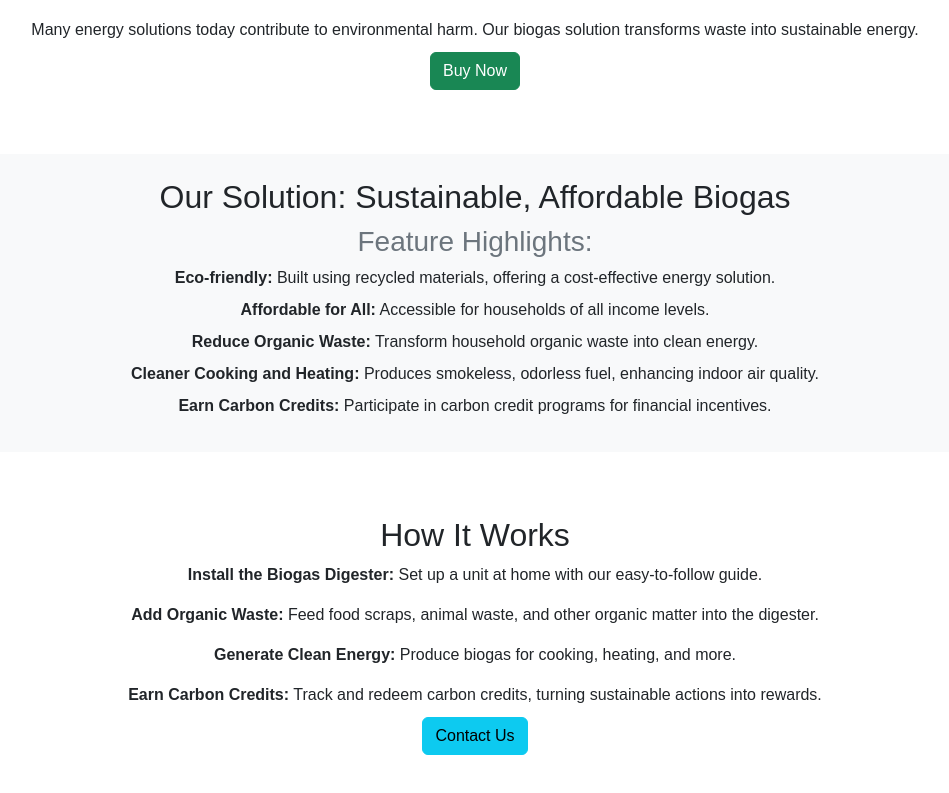
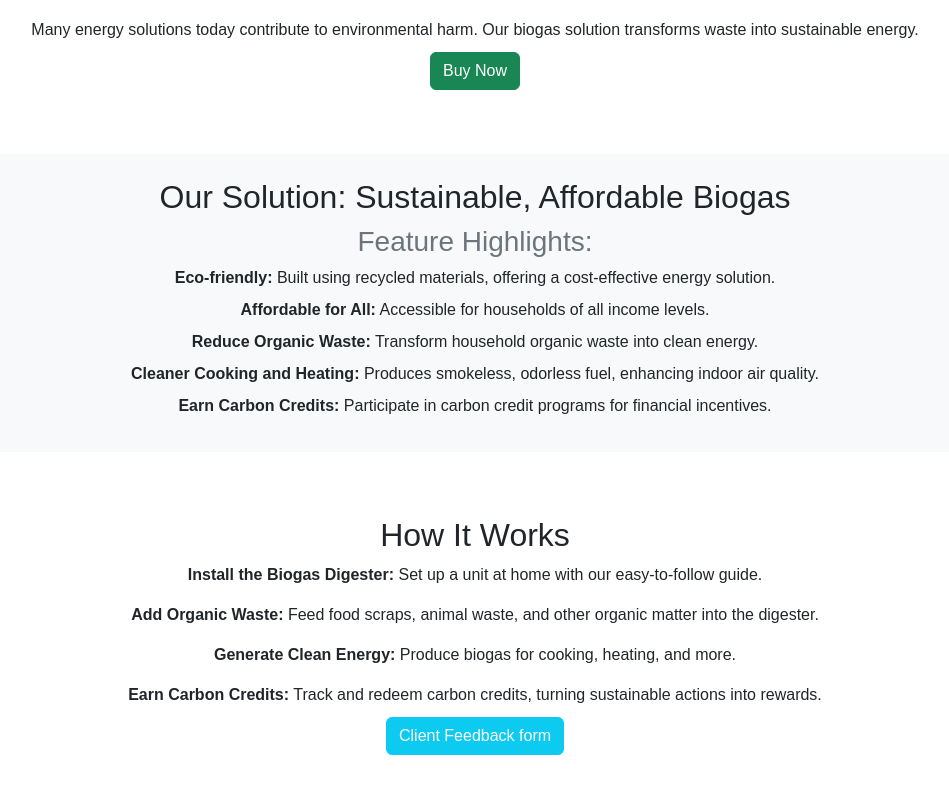
Before and after one commit to BettKev/bhsbiodigesterLandingPage, a React (Vite) app: page / in a window 1280 px wide. Shown: the part 998-1791 px from the top of the page, without its empty margins (165-1114 px from the left). Built offline with nearby package versions, Linux system fonts and the light colour scheme.

Commit message:
added link to google feedback form

```diff
--- a/src/App.jsx
+++ b/src/App.jsx
@@ -123,7 +123,7 @@ function App() {
             <strong>Earn Carbon Credits:</strong> Track and redeem carbon credits, turning sustainable actions into rewards.
           </li>
         </ol>
-        <button className="btn btn-info">Contact Us</button>
+        <button className="btn btn-info"><a href='https://docs.google.com/forms/d/e/1FAIpQLSd-rhvHXavyXyFFGbBTTSgRKw7jLmUJtWKw0g24oF2mgHrIQA/viewform?usp=sharing' style={{color: 'white'}}>Client Feedback form</a></button>
       </section>
     </div>
   );
```
